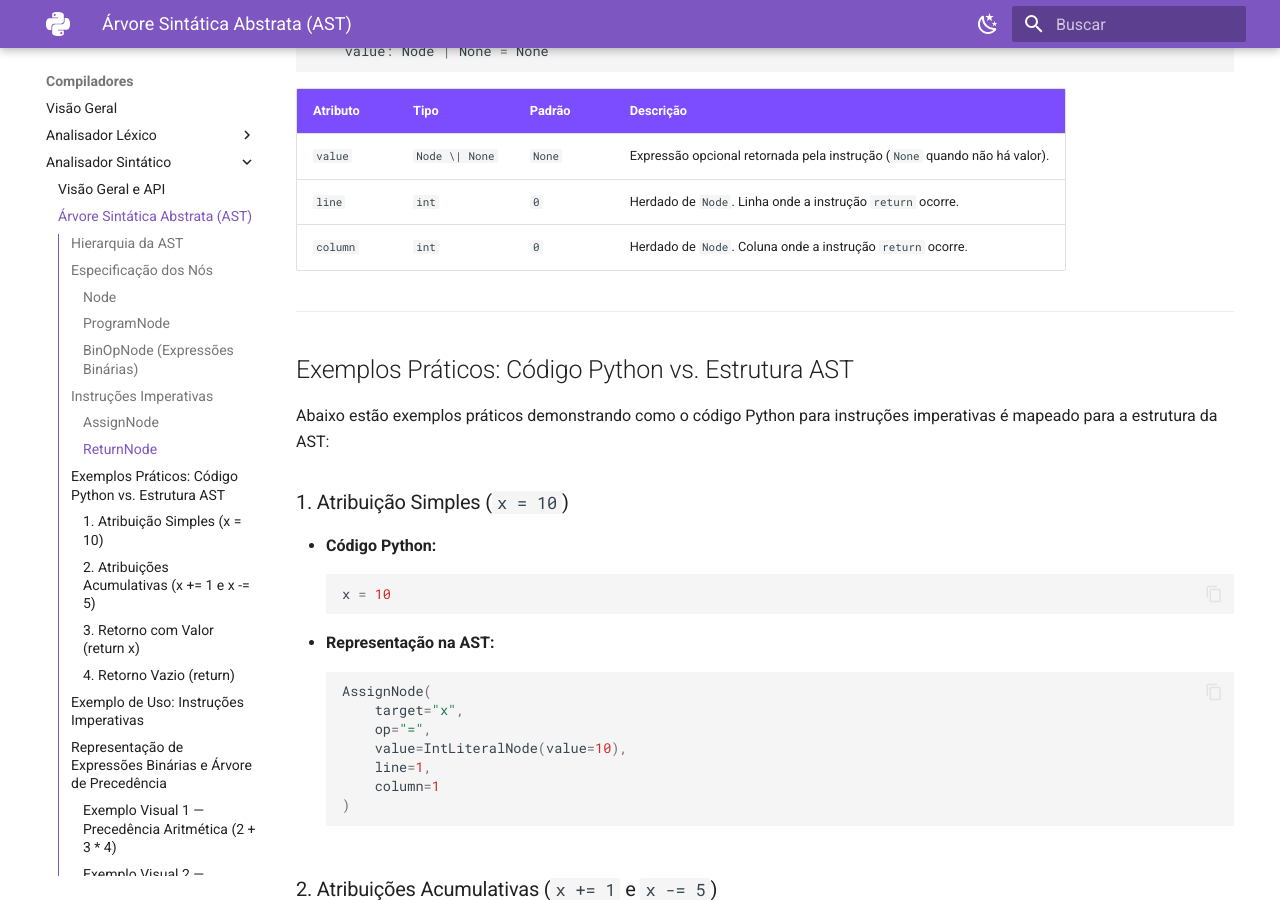
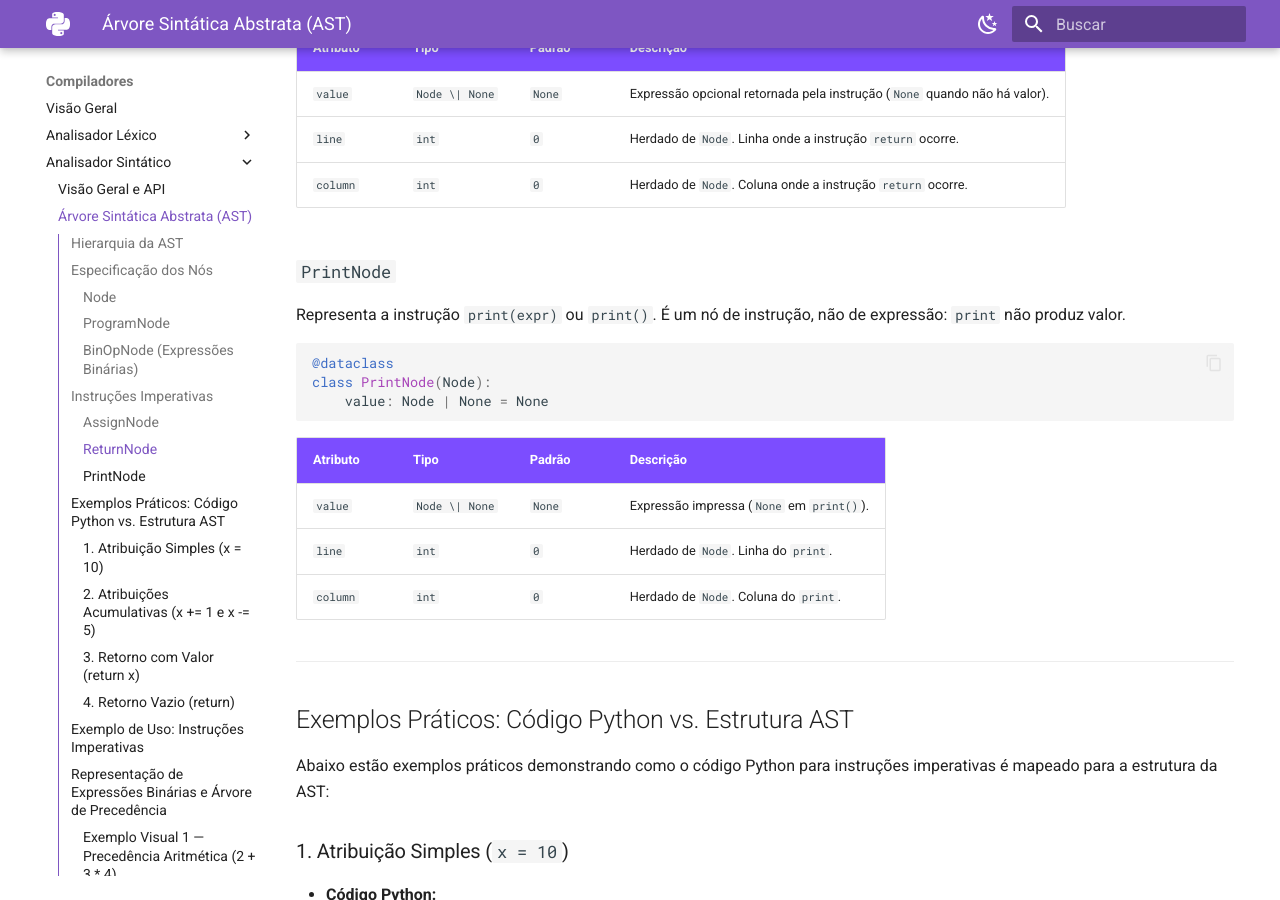
Before and after one commit to code-silva/COMPILADORES-EQUIPE-03, an MkDocs documentation site: the page built from docs/parser/ast.md, in a window 1280 px wide and 900 px high, scrolled down 3813 px. Built offline with MkDocs 1.6.1 and Material for MkDocs 9.7.7, drawn with Linux system fonts in a browser that asks for light colours; some of the changed text lies outside the part shown.

Commit message:
docs: documenta a instrucao print

````diff
--- a/docs/parser/ast.md
+++ b/docs/parser/ast.md
@@ -32,6 +32,10 @@ classDiagram
     class ReturnNode {
         +Node | None value = None
     }
+    class PrintNode {
+        +Node | None value = None
+    }
+    Node <|-- PrintNode
     Node <|-- ProgramNode
     Node <|-- BinOpNode
     Node <|-- AssignNode
@@ -154,6 +158,22 @@ class ReturnNode(Node):
 | `value` | `Node \| None` | `None` | Expressão opcional retornada pela instrução (`None` quando não há valor). |
 | `line` | `int` | `0` | Herdado de `Node`. Linha onde a instrução `return` ocorre. |
 | `column` | `int` | `0` | Herdado de `Node`. Coluna onde a instrução `return` ocorre. |
+
+### `PrintNode`
+
+Representa a instrução `print(expr)` ou `print()`. É um nó de instrução, não de expressão: `print` não produz valor.
+
+```python
+@dataclass
+class PrintNode(Node):
+    value: Node | None = None
+```
+
+| Atributo | Tipo | Padrão | Descrição |
+| :--- | :--- | :--- | :--- |
+| `value` | `Node \| None` | `None` | Expressão impressa (`None` em `print()`). |
+| `line` | `int` | `0` | Herdado de `Node`. Linha do `print`. |
+| `column` | `int` | `0` | Herdado de `Node`. Coluna do `print`. |
 
 ---
 
````
Also changed, not shown: docs/codegen/architecture.md (+6 -0 lines), docs/parser/grammar.md (+1 -0 lines).
